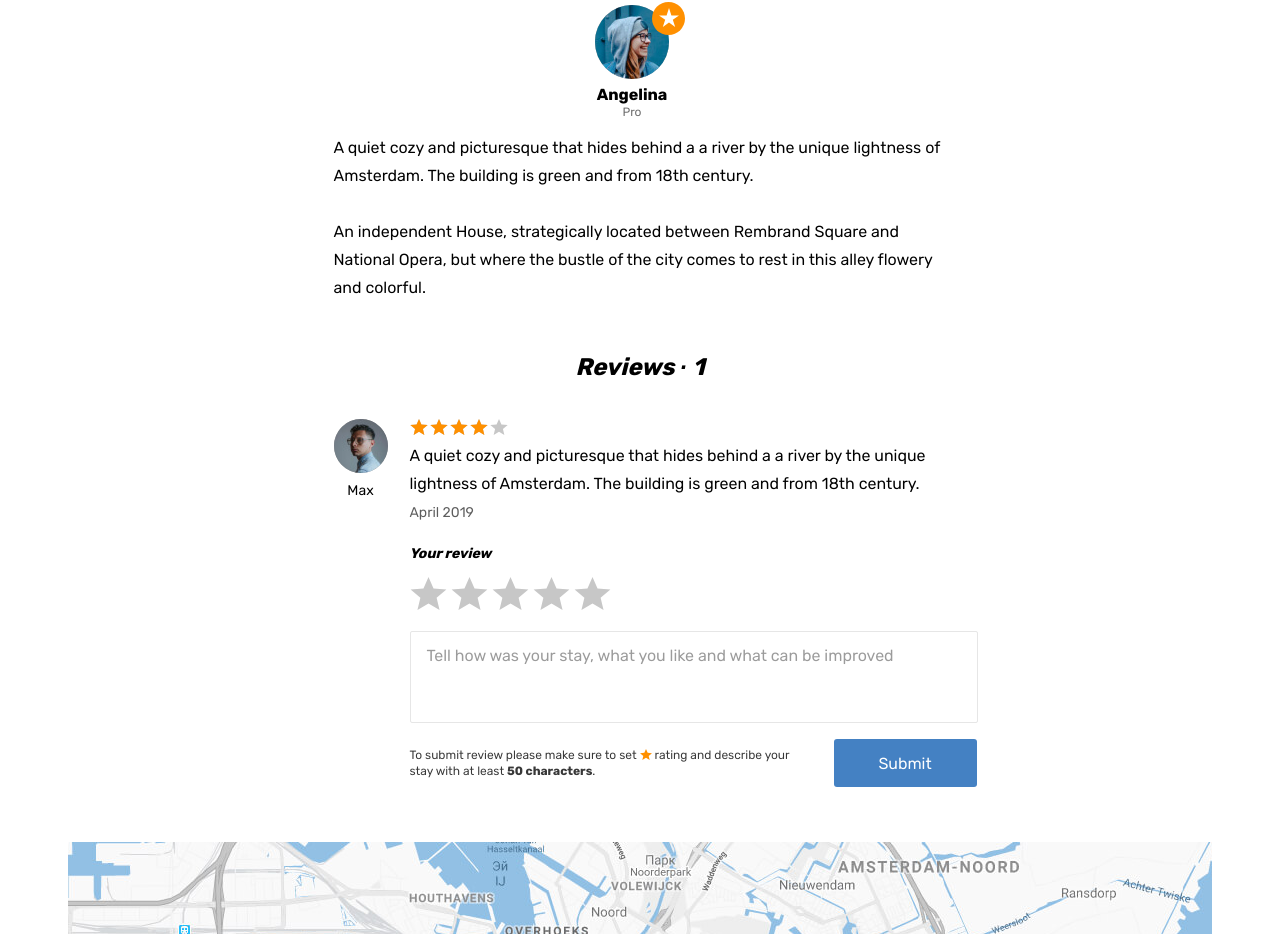
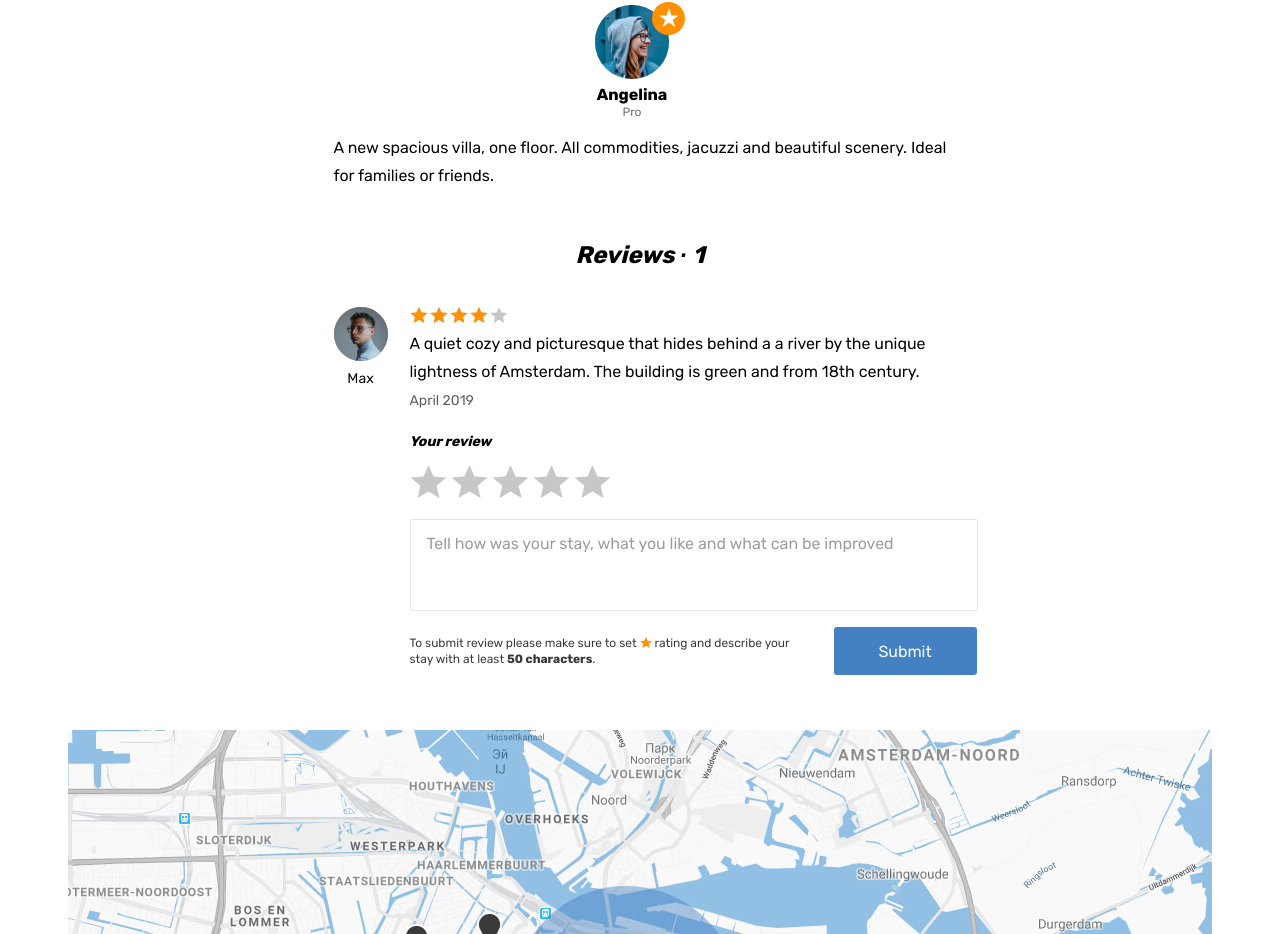
Before and after one commit to twelwet/352625-six-cities-7, a React (Create React App) app in the folder project/: page /offer/offer001 in a window 1280 px wide. Shown: the part 858-1792 px from the top of the page. Built offline with nearby package versions, Linux system fonts and the light colour scheme.

Commit message:
Рефактор моков (добавлено поле 'description')

```diff
--- a/project/src/components/pages/room/room.jsx
+++ b/project/src/components/pages/room/room.jsx
@@ -8,6 +8,7 @@ import ListNeighborhood from '../../ui/offers-list/list-neighborhood/list-neighb
 function Room({offer, offers}) {
   const {
     title,
+    description,
     type,
     price,
     images,
@@ -105,12 +106,7 @@ function Room({offer, offers}) {
                 </div>
                 <div className="property__description">
                   <p className="property__text">
-                    A quiet cozy and picturesque that hides behind a a river by the unique lightness of Amsterdam. The
-                    building is green and from 18th century.
-                  </p>
-                  <p className="property__text">
-                    An independent House, strategically located between Rembrand Square and National Opera, but where
-                    the bustle of the city comes to rest in this alley flowery and colorful.
+                    {description}
                   </p>
                 </div>
               </div>
--- a/project/src/mocks/offers.js
+++ b/project/src/mocks/offers.js
@@ -4,6 +4,7 @@ const offers = [
   {
     id: 'offer001',
     title: 'Beautiful & luxurious apartment at great location',
+    description: 'A new spacious villa, one floor. All commodities, jacuzzi and beautiful scenery. Ideal for families or friends.',
     type: OfferTypes.APARTMENT,
     price: 120,
     previewImage: 'img/apartment-01.jpg',
@@ -32,6 +33,7 @@ const offers = [
   {
     id: 'offer002',
     title: 'Wood and stone place',
+    description: 'Relax, rejuvenate and unplug in this ultimate rustic getaway experience in the country. In our beautiful screened Pondhouse, you can gaze at the stars and listen to the sounds of nature from your cozy warm bed.',
     type: OfferTypes.PRIVATE_ROOM,
     price: 80,
     previewImage: 'img/room.jpg',
@@ -62,6 +64,7 @@ const offers = [
   {
     id: 'offer003',
     title: 'Canal View Prinsengracht',
+    description: 'I am happy to welcome you to my apartment in the city center! Three words: location, cosy and chic!',
     type: OfferTypes.APARTMENT,
     price: 132,
     previewImage: 'img/apartment-02.jpg',
@@ -89,6 +92,7 @@ const offers = [
   {
     id: 'offer004',
     title: 'Nice, cozy, warm big bed apartment',
+    description: 'Peaceful studio in the most wanted area in town. Quiet house Near of everything. Completely renovated. Lovely neighbourhood, lot of trendy shops, restaurants and bars in a walking distance.',
     type: OfferTypes.APARTMENT,
     price: 180,
     previewImage: 'img/apartment-03.jpg',
@@ -122,6 +126,7 @@ const offers = [
   {
     id: 'offer005',
     title: 'Wood and stone place',
+    description: 'Discover daily local life in city center, friendly neighborhood, clandestine casino, karaoke, old-style artisans, art gallery and artist studio downstairs.',
     type: OfferTypes.PRIVATE_ROOM,
     price: 80,
     previewImage: 'img/room.jpg',
--- a/project/src/prop-types/offer.prop.js
+++ b/project/src/prop-types/offer.prop.js
@@ -4,6 +4,7 @@ import {CitiesNames} from '../mocks/constants';
 export default PropTypes.shape({
   id: PropTypes.string.isRequired,
   title: PropTypes.string.isRequired,
+  description: PropTypes.string.isRequired,
   type: PropTypes.oneOf(['Apartment', 'Private room']).isRequired,
   price: PropTypes.number.isRequired,
   previewImage: PropTypes.string.isRequired,
```
